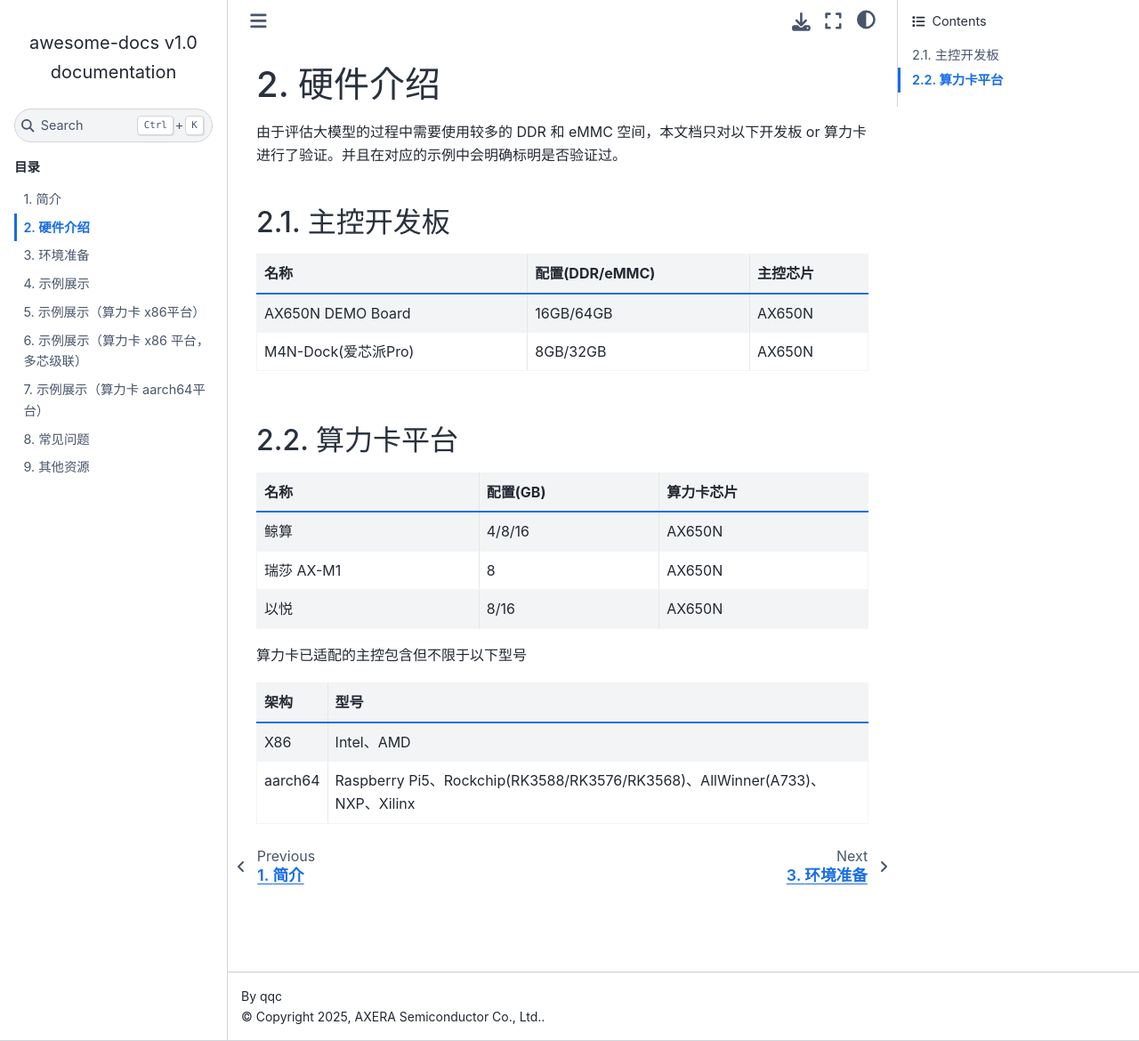
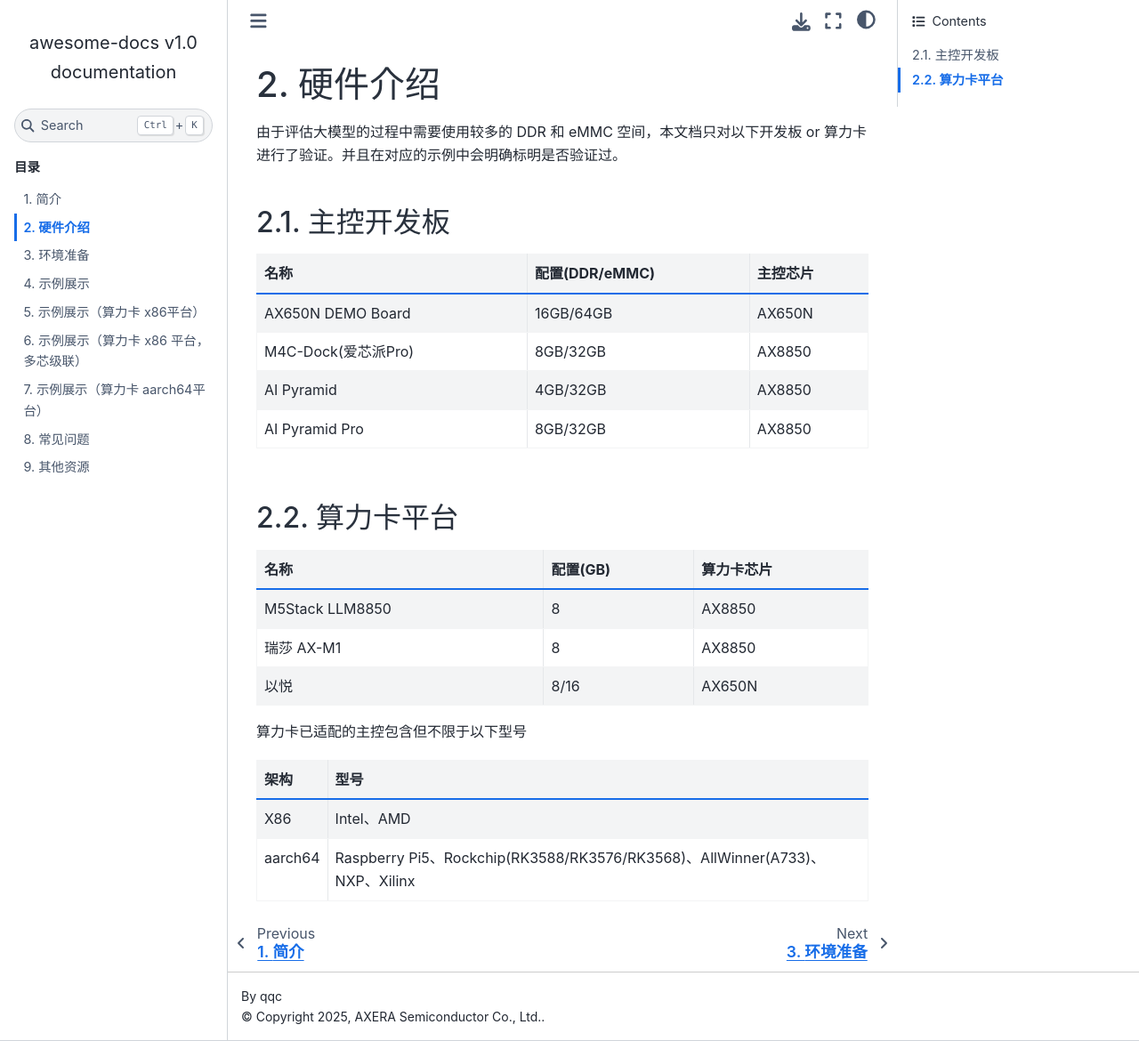
Before and after one commit to AXERA-TECH/awesome-docs, a Sphinx documentation site: the page built from source/01_hardware.md, in a window 1280 px wide and 1170 px high. Shown: the whole window at 89% size. Built offline with Sphinx 7.4.7 and the Sphinx Book theme 1.1.4, drawn with Linux system fonts in a browser that asks for light colours.

Commit message:
Update 01_hardware.md

```diff
--- a/source/01_hardware.md
+++ b/source/01_hardware.md
@@ -7,14 +7,16 @@
 | 名称                | 配置(DDR/eMMC)    | 主控芯片 |
 | ------------------- | ------- | -------- |
 | AX650N DEMO Board   | 16GB/64GB | AX650N   |
-| M4N-Dock(爱芯派Pro) | 8GB/32GB  | AX650N   |
+| M4C-Dock(爱芯派Pro) | 8GB/32GB  | AX8850   |
+| AI Pyramid | 4GB/32GB  | AX8850   |
+| AI Pyramid Pro | 8GB/32GB  | AX8850   |
 
 ## 算力卡平台
 
 | 名称       | 配置(GB) | 算力卡芯片 |
 | ---------- | -------- | ---------- |
-| 鲸算       | 4/8/16        | AX650N     |
-| 瑞莎 AX-M1 | 8        | AX650N     |
+| M5Stack LLM8850       | 8        | AX8850     |
+| 瑞莎 AX-M1 | 8        | AX8850     |
 | 以悦       | 8/16        | AX650N     |
 
 算力卡已适配的主控包含但不限于以下型号
```
